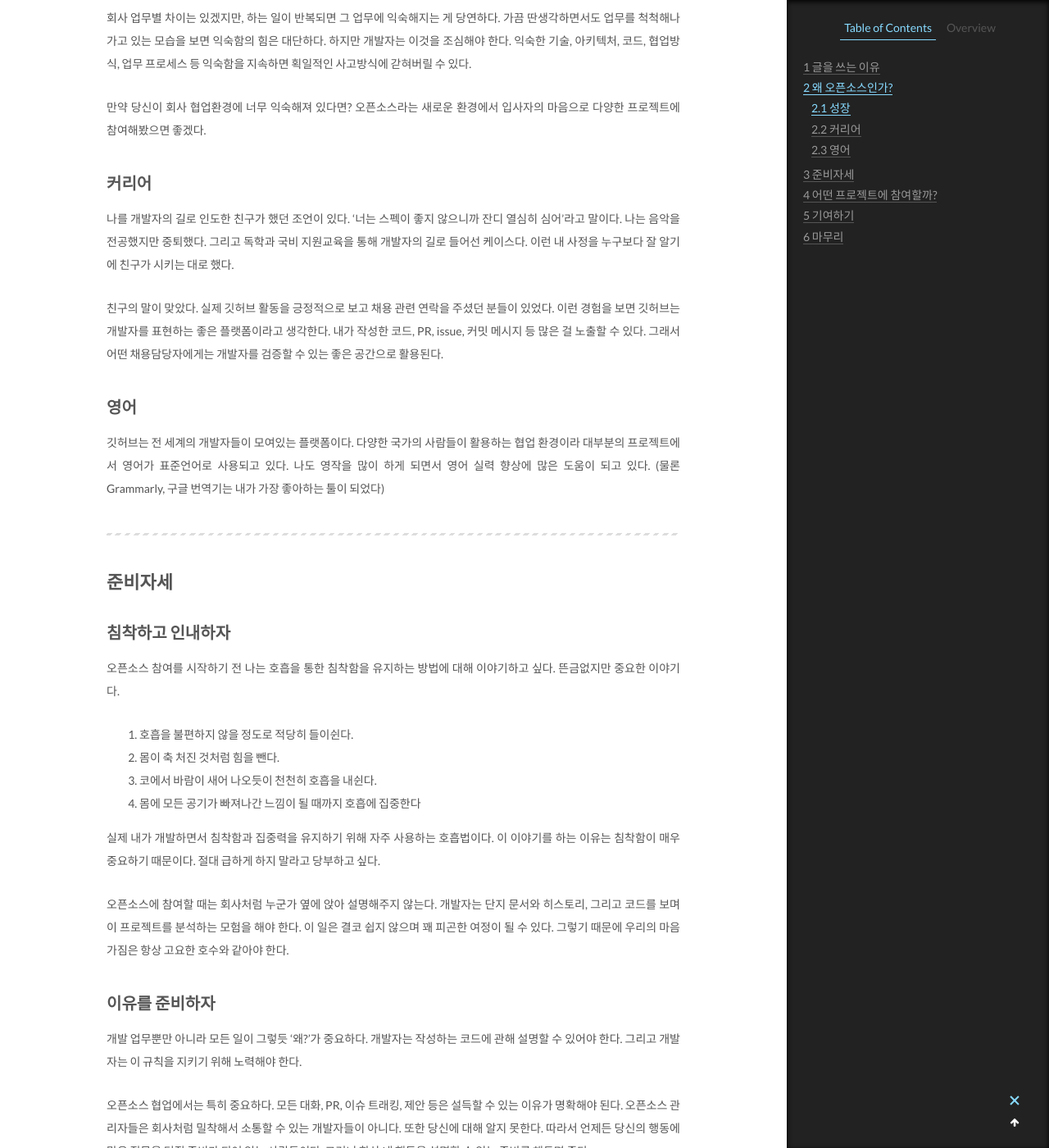
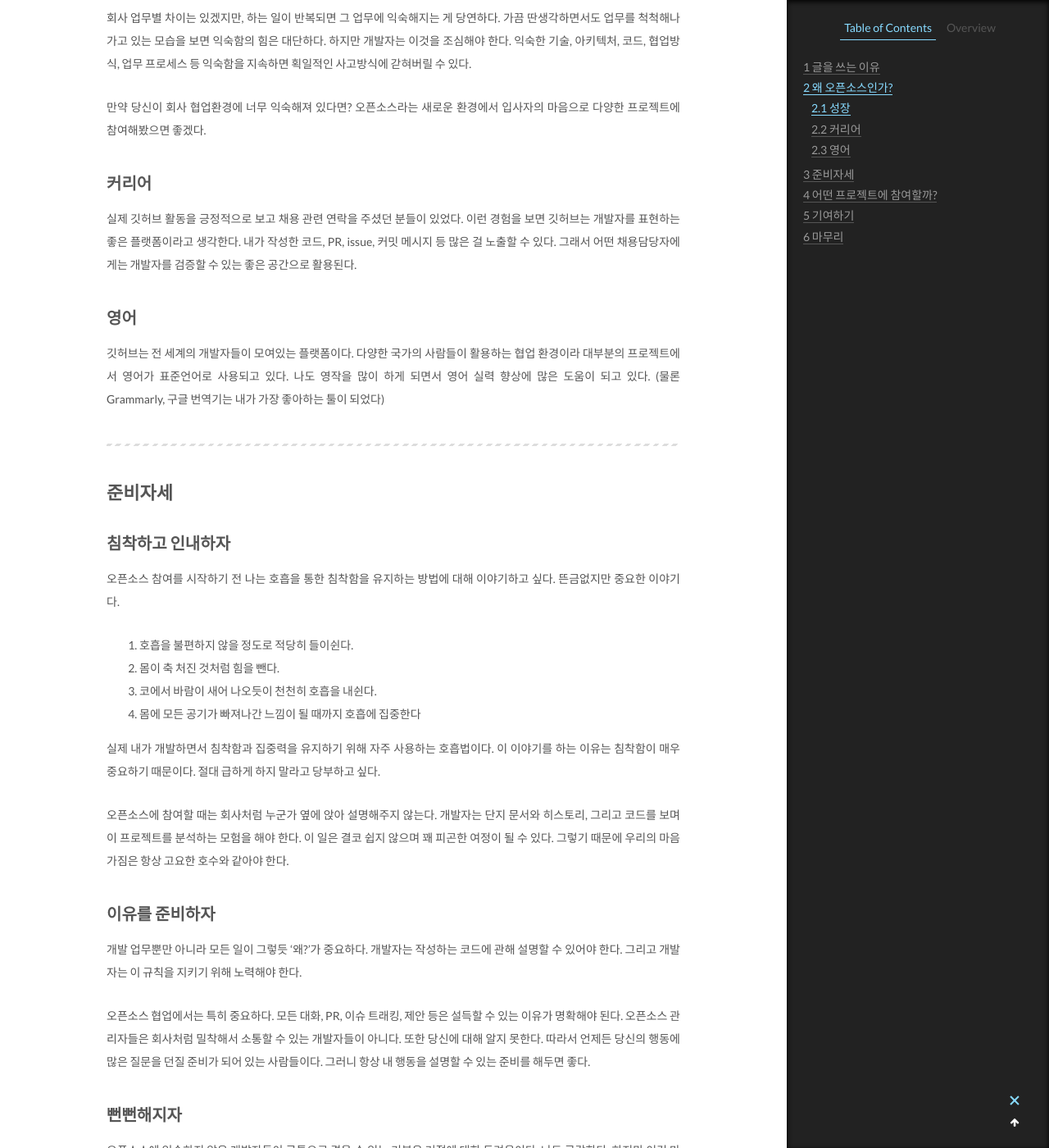
Before and after one commit to dc7303/dc7303.github.io, a Jekyll site: the page built from _posts/2020-12-13-opensource-contribution.md, in a window 1280 px wide and 1400 px high, scrolled down 1067 px. Shown: the whole window at 82% size. Built offline with Jekyll 4.4.1, drawn with Linux system fonts in a browser that asks for light colours; comment, search, counter and statistics services are not loaded.

Commit message:
Fix opensource-contribution

```diff
--- a/_posts/2020-12-13-opensource-contribution.md
+++ b/_posts/2020-12-13-opensource-contribution.md
@@ -25,9 +25,7 @@ comments: true
 만약 당신이 회사 협업환경에 너무 익숙해져 있다면? 오픈소스라는 새로운 환경에서 입사자의 마음으로 다양한 프로젝트에 참여해봤으면 좋겠다.
 
 ## 커리어
-나를 개발자의 길로 인도한 친구가 했던 조언이 있다. '너는 스펙이 좋지 않으니까 잔디 열심히 심어'라고 말이다. 나는 음악을 전공했지만 중퇴했다. 그리고 독학과 국비 지원교육을 통해 개발자의 길로 들어선 케이스다. 이런 내 사정을 누구보다 잘 알기에 친구가 시키는 대로 했다.
-
-친구의 말이 맞았다. 실제 깃허브 활동을 긍정적으로 보고 채용 관련 연락을 주셨던 분들이 있었다. 이런 경험을 보면 깃허브는 개발자를 표현하는 좋은 플랫폼이라고 생각한다. 내가 작성한 코드, PR, issue, 커밋 메시지 등 많은 걸 노출할 수 있다. 그래서 어떤 채용담당자에게는 개발자를 검증할 수 있는 좋은 공간으로 활용된다.
+실제 깃허브 활동을 긍정적으로 보고 채용 관련 연락을 주셨던 분들이 있었다. 이런 경험을 보면 깃허브는 개발자를 표현하는 좋은 플랫폼이라고 생각한다. 내가 작성한 코드, PR, issue, 커밋 메시지 등 많은 걸 노출할 수 있다. 그래서 어떤 채용담당자에게는 개발자를 검증할 수 있는 좋은 공간으로 활용된다.
 
 ## 영어
 깃허브는 전 세계의 개발자들이 모여있는 플랫폼이다. 다양한 국가의 사람들이 활용하는 협업 환경이라 대부분의 프로젝트에서 영어가 표준언어로 사용되고 있다. 나도 영작을 많이 하게 되면서 영어 실력 향상에 많은 도움이 되고 있다. (물론 Grammarly, 구글 번역기는 내가 가장 좋아하는 툴이 되었다)
```
